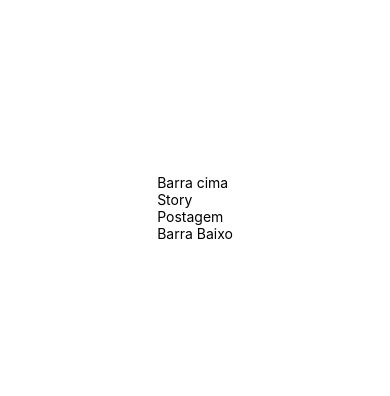
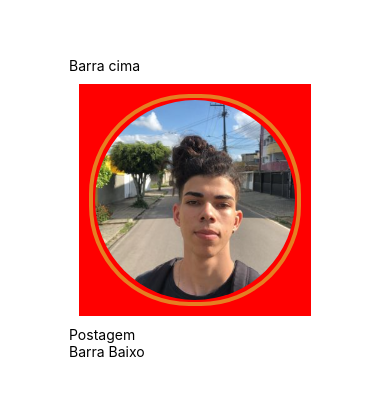
Before and after one commit to Jamuelton/Instagram-Clone-Ui-Mobile, a React Native app: screen / in a window 390 px wide. Shown: the part 214-610 px from the top of the page. Built offline with nearby package versions, Linux system fonts and the light colour scheme.

Commit message:
add: criando componetne do stories

```diff
--- a/components/container/Container.js
+++ b/components/container/Container.js
@@ -1,4 +1,5 @@
 import { Text, View } from "react-native";
+import { Story } from "../story/Story";
 
 export function Container() {
   return (
@@ -7,7 +8,7 @@ export function Container() {
         <Text>Barra cima</Text>
       </View>
       <View>
-        <Text>Story</Text>
+        <Story />
       </View>
       <View>
         <Text>Postagem</Text>
--- a/components/story/Story.js
+++ b/components/story/Story.js
@@ -1,12 +1,14 @@
-import { Text, View } from "react-native";
+import { Image, View } from "react-native";
+import storyStyle from "./Style";
 
 export function Story() {
   return (
-    <View>
-      <View>
-        <View>
-          <Text>Imagem</Text>
-        </View>
+    <View style={storyStyle.container}>
+      <View style={storyStyle.borderStory}>
+        <Image
+          source={require("../../assets/stories/jamuelton.png")}
+          style={storyStyle.storyImage}
+        />
       </View>
     </View>
   );
--- a/components/story/Style.js
+++ b/components/story/Style.js
@@ -1,7 +1,24 @@
 import { StyleSheet } from "react-native";
 
 const storyStyle = StyleSheet.create({
-  container: {},
+  container: {
+    backgroundColor: "red",
+    margin: 10,
+    padding: 10,
+  },
+  borderStory: {
+    width: "100%",
+    borderWidth: 4,
+    borderColor: "#e67e22",
+    borderRadius: 100,
+    padding: 2,
+  },
+  storyImage: {
+    width: 200,
+    height: 200,
+    resizeMode: "contain",
+    borderRadius: 100,
+  },
 });
 
 export default storyStyle;
```
Also changed, not shown: assets/stories/jamuelton.png (added).
